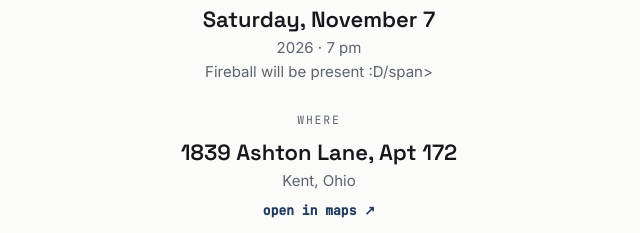
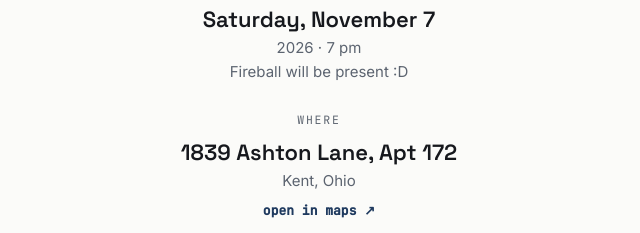
Before and after one commit to Sumedh-Joshi/sumedh-joshi.github.io, a plain HTML site: page party.html in a window 1280 px wide. Shown: the part 366-599 px from the top of the page, 321-961 px from the left. Drawn offline with Linux system fonts and the light colour scheme.

Commit message:
Spellings again lol second time

```diff
--- a/party.html
+++ b/party.html
@@ -120,7 +120,7 @@
                     <dd>
                         Saturday, November 7
                         <span class="sub">2026 · 7 pm</span>
-                        <span class="sub">Fireball will be present :D/span>
+                        <span class="sub">Fireball will be present :D</span>
 
                     </dd>
                 </div>
```
